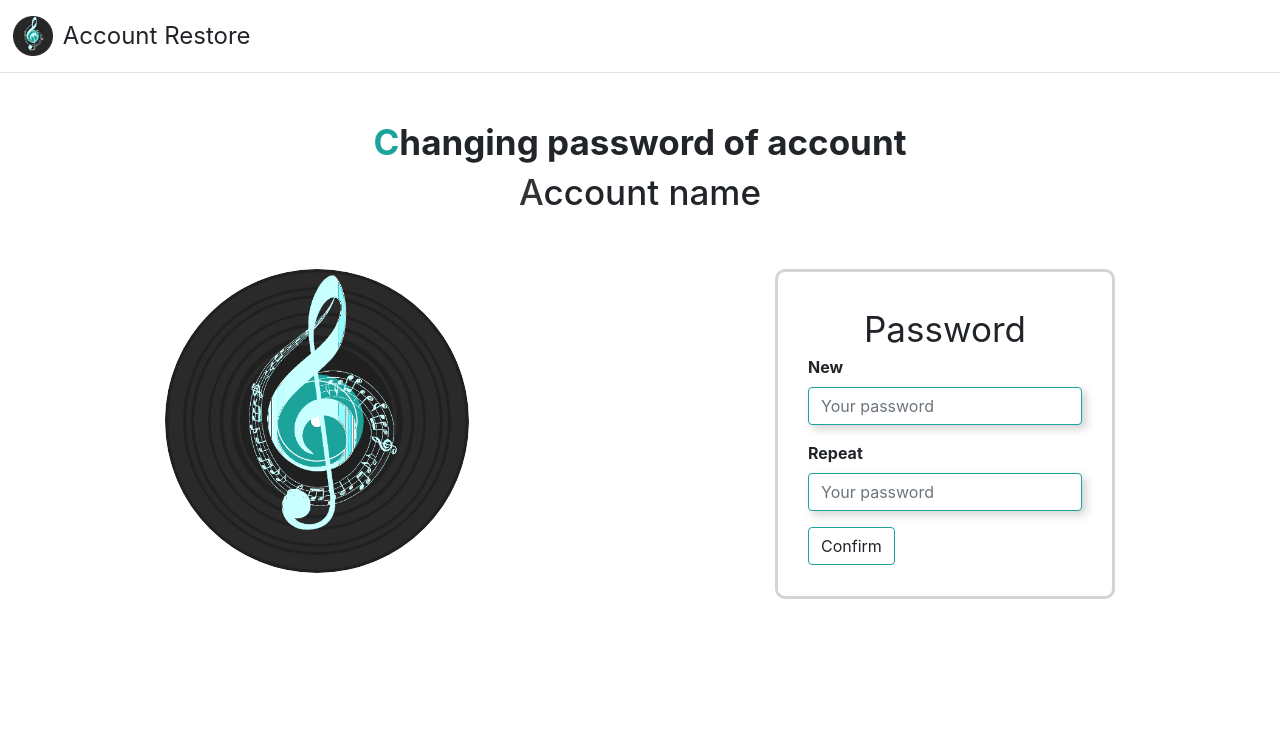
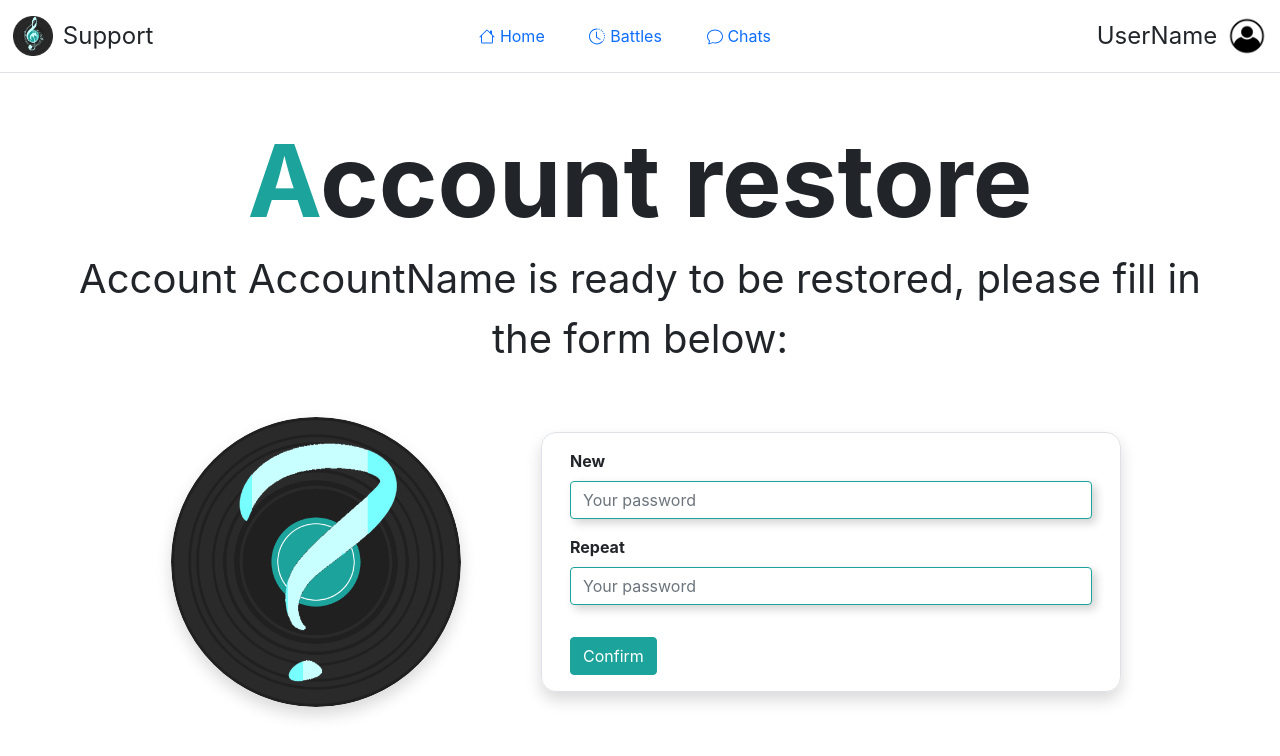
Before and after one commit to Godda9/MusicFromNothing-FrontTesting, a React (Create React App) app: page /account-restore in a window 1280 px wide. Shown: the top 756 px of the page. Built offline with nearby package versions, Linux system fonts and the light colour scheme.

Commit message:
06.01.23

```diff
--- a/src/App.js
+++ b/src/App.js
@@ -1,6 +1,6 @@
 import './App.css';
 import { BrowserRouter as Router, Routes, Route } from 'react-router-dom';
-import { Login, Register, NotFound404, MainPage, Chats, Profile, ProfileEdit, Battles, Support, FAQ, AccountRestore} from './components/pages/pages';
+import { Login, Register, NotFound404, MainPage, Chats, Profile, ProfileEdit, Battles, Support, FAQ, AccountRestore, PostUpload} from './components/pages/pages';
 
 
 function App() {
@@ -17,6 +17,7 @@ function App() {
           <Route path='/battles'         element={<Battles/>}        />
           <Route path='/support'         element={<Support/>}        />
           <Route path='/f.a.q'           element={<FAQ/>}            />
+          <Route path='/post-upload'     element={<PostUpload/>}     />
           <Route path='*'                element={<NotFound404/>}    />
         </Routes>
     </Router>
--- a/src/components/forms/account-restore-form.js
+++ b/src/components/forms/account-restore-form.js
@@ -32,8 +32,8 @@ const AccountRestoreForm = (props)=> {
 
     return(
         <>
-            <p>Password</p>
-            <form className="m5 login-form" style={{alignItems:'left'}} onSubmit={handleSubmit(onSubmit)}>
+            <div className="bordered row border overflow-hidden shadow d-flex justify-content-center align-items-center w-50 p-3" style={{marginLeft: '10vh'}}>
+                <form onSubmit={handleSubmit(onSubmit)}>
                     <div className="mb-3">
                         <label htmlFor="Password" className="form-label"><b>New</b></label>
                         <input
@@ -71,9 +71,10 @@ const AccountRestoreForm = (props)=> {
                         {(!errors.ConfirmPassword && passError) && <span className="form-text text-danger"> Passwords are not matching</span>}
                     </div>
 
-                <button disabled={passError || errors.Password || errors.ConfirmPassword} type="submit" style={{borderColor:'#1BA39C'}} className="btn btn-outline">Confirm</button>
+                    <button disabled={passError || errors.Password || errors.ConfirmPassword} type="submit" style={{borderColor:'#1BA39C'}} className="btn btn-primary mt-3">Confirm</button>
 
                 </form>
+            </div>
         </>
     );
 }
--- a/src/components/pages/AccountRestore/AccountRestore.css
+++ b/src/components/pages/AccountRestore/AccountRestore.css
@@ -4,12 +4,3 @@
 .second-first-letter {
     color: #333333;
 }
-html h1, body h1, .container h1 {
-    font-size: 100px;
-    font-weight: bold;
-}
-
-.hs{
-    font-size: 35px;
-    text-align: center;
-}
--- a/src/components/pages/AccountRestore/AccountRestore.js
+++ b/src/components/pages/AccountRestore/AccountRestore.js
@@ -1,10 +1,37 @@
 import Topbar from '../../top-bar/top-bar'
-import logotup from '../Images/logo.png'
+import logoSupport from '../Images/logo_support.png'
 import './AccountRestore.css'
 import AccountRestoreForm from '../../forms/account-restore-form'
 
+
 const AccountRestore = (props)=>{
     return(
+        <>
+            <div className="container-fluid position-fixed">
+                <div className="row">
+                    <Topbar text="Support" username="UserName" where="support"/>
+                </div>
+                <div className="d-flex justify-content-center align-items-center">
+                    <div>
+                        <div className="row d-flex justify-content-center align-items-center m-5">
+                            <h1 style={{'text-align': 'center'}}><span style={{'color': '#1BA39C'}}>A</span>ccount restore</h1>
+                            <span className="text-center fs-1">Account AccountName is ready to be restored, please fill in the form below:</span>
+                        </div>
+                        <div className="col d-flex justify-content-center align-items-center h-50 m-5" style={{maxHeight: '93vh'}}>
+                            <img style={{width: '35vh', height: '35vh'}} className="rounded-circle shadow w-25 h-25" src={logoSupport}></img>
+                            <AccountRestoreForm/>
+                        </div>
+                    </div>
+                </div>
+            </div>
+        </>
+    );
+}
+
+export default AccountRestore;
+
+
+/*
         <>
             <div className="container-fluid position-sticky">
                 <div className="row mb-5">
@@ -24,7 +51,4 @@ const AccountRestore = (props)=>{
                 </div>
             </div>
         </>
-    );
-}
-
-export default AccountRestore;
+*/
--- /dev/null
+++ b/src/components/pages/PostUpload/PostUpload.js
@@ -0,0 +1,26 @@
+import Topbar from "../../top-bar/top-bar";
+
+
+const PostUpload = (props) => {
+    return (
+        <>
+            <div className="container-fluid position-fixed">
+                <div className="row">
+                    <Topbar text="Post Upload" username="UserName" where="post-upload"/>
+                </div>
+                <div className="d-flex justify-content-center align-items-center">
+                    <div>
+                        <div className="row d-flex justify-content-center align-items-center m-5">
+                            FORM
+                        </div>
+                        <div className="col d-flex justify-content-center align-items-center h-50 m-5" style={{maxHeight: '93vh'}}>
+                            PREVIEW
+                        </div>
+                    </div>
+                </div>
+            </div>
+        </>
+    );
+}
+
+export default PostUpload;
--- a/src/components/pages/Support/Support.js
+++ b/src/components/pages/Support/Support.js
@@ -1,6 +1,6 @@
 import Topbar from "../../top-bar/top-bar";
 import FormSupportContact from "../../forms/form-support-contact";
-import logoSupoort from '../Images/logo_support.png'
+import logoSupport from '../Images/logo_support.png'
 
 const Support = (props) => {
     return (
@@ -12,10 +12,11 @@ const Support = (props) => {
                 <div className="d-flex justify-content-center align-items-center">
                     <div>
                         <div className="row d-flex justify-content-center align-items-center m-5">
-                            <h2><span className="text-center fs-1">We are ready to get in contact, please provide us with information below:</span></h2>
+                            <h1 style={{'text-align': 'center'}}><span style={{'color': '#1BA39C'}}>S</span>upport</h1>
+                            <span className="text-center fs-1">We are ready to get in contact, please provide us with information below:</span>
                         </div>
                         <div className="col d-flex justify-content-center align-items-center h-50 m-5" style={{maxHeight: '93vh'}}>
-                            <img style={{width: '35vh', height: '35vh'}} className="rounded-circle shadow w-25 h-25" src={logoSupoort}></img>
+                            <img style={{width: '35vh', height: '35vh'}} className="rounded-circle shadow w-25 h-25" src={logoSupport}></img>
                             <FormSupportContact/>
                         </div>
                     </div>
--- a/src/components/pages/pages.js
+++ b/src/components/pages/pages.js
@@ -9,5 +9,6 @@ import ProfileEdit     from "./ProfileEdit/ProfileEdit";
 import Battles         from "./Battles/Battles";
 import Support         from "./Support/Support";
 import FAQ             from "./FAQ/FAQ";
+import PostUpload      from "./PostUpload/PostUpload";
 
-export {Login, Register, NotFound404, MainPage, Chats, Profile, ProfileEdit, Battles, Support, FAQ, AccountRestore};
+export {Login, Register, NotFound404, MainPage, Chats, Profile, ProfileEdit, Battles, Support, FAQ, AccountRestore, PostUpload};
```
Lines whose indentation alone changed are shown as unchanged.
